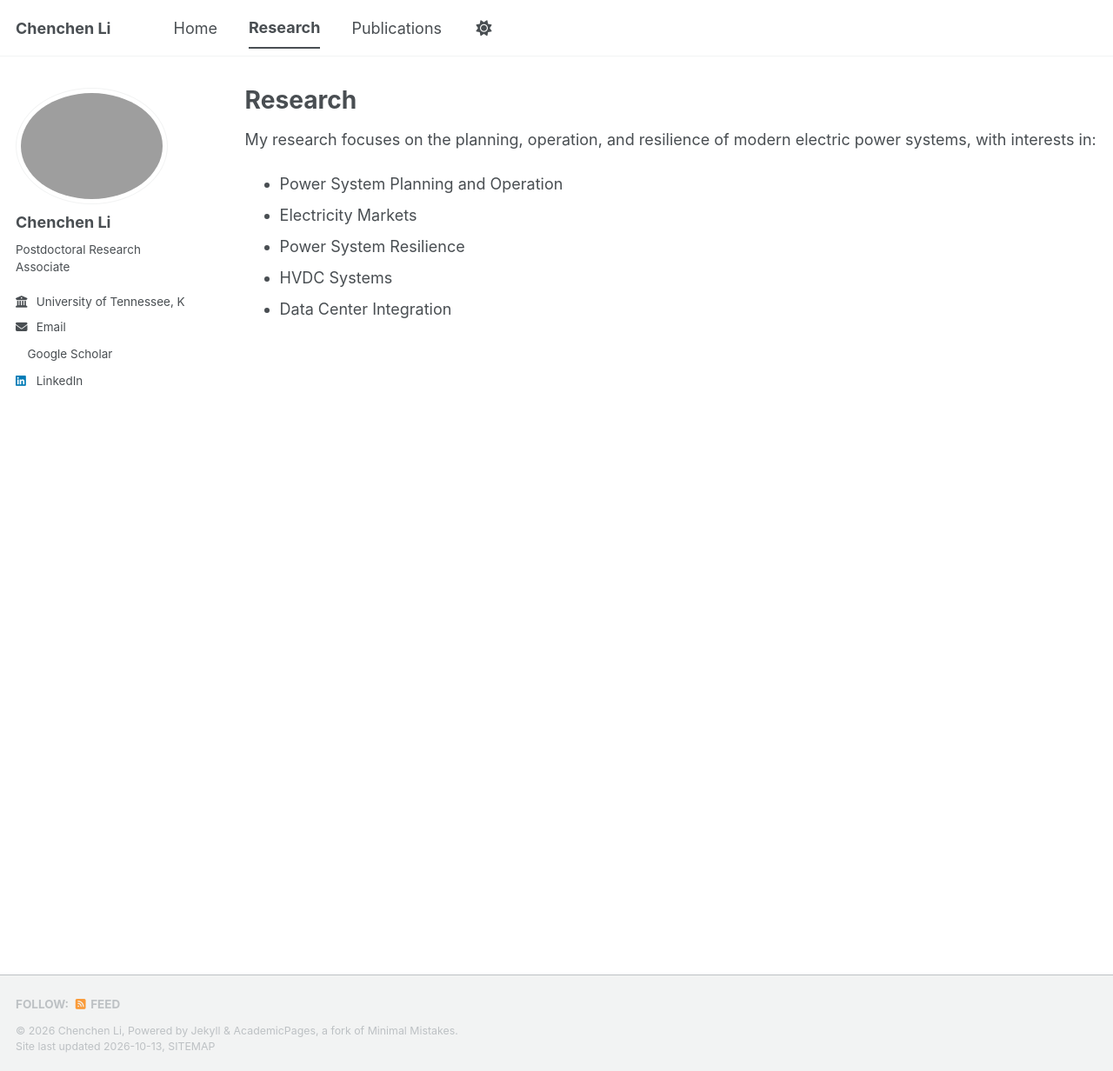
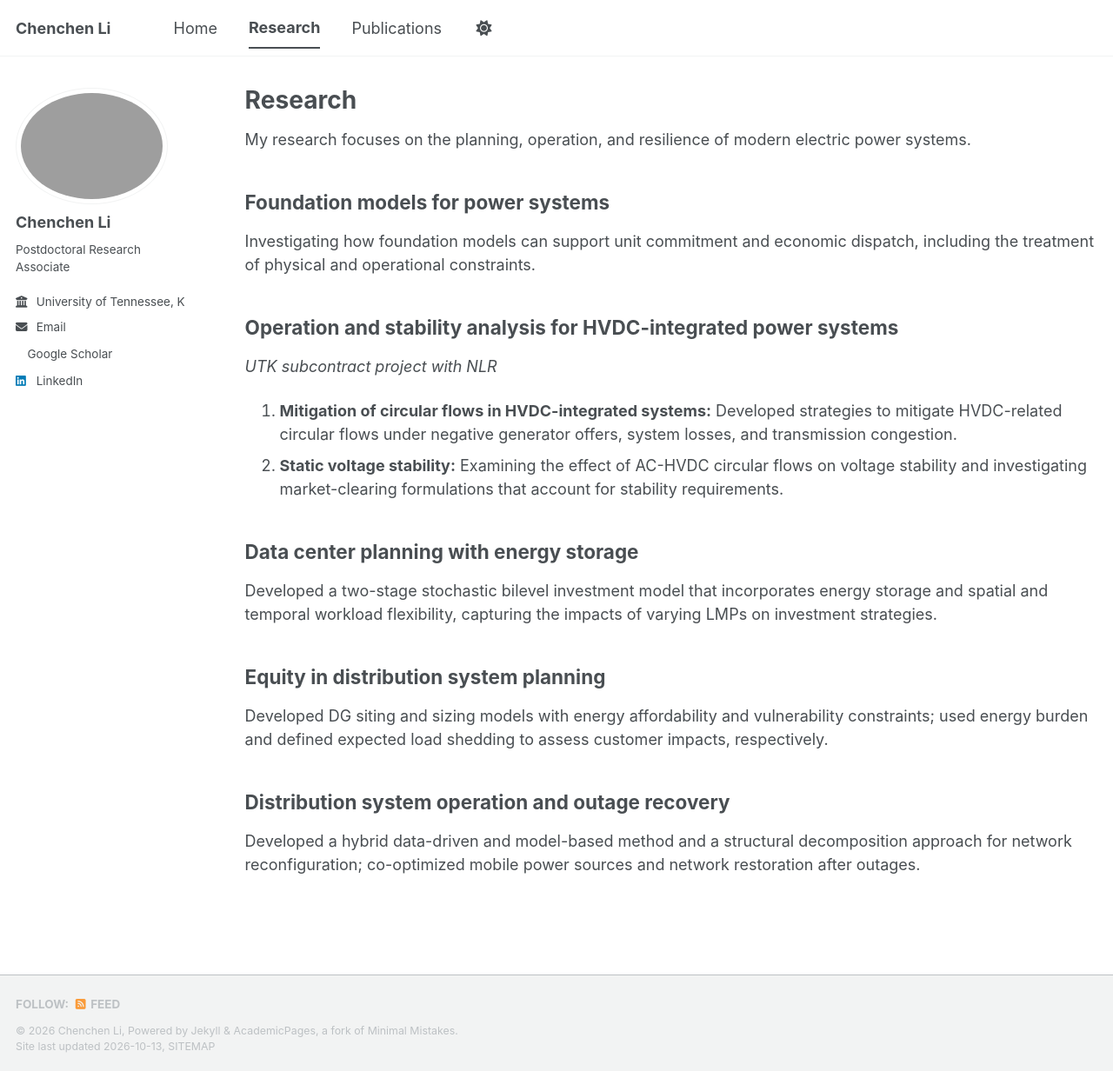
Before and after one commit to ChenchenLi123/academic-website-draft, a Jekyll site: the page built from _pages/research.md, in a window 1280 px wide and 1232 px high. Shown: the whole window at 87% size. Built offline with Jekyll 4.4.1, drawn with Linux system fonts in a browser that asks for light colours; a style sheet for code colours, icons or effects is not loaded.

Commit message:
Expand research page with five detailed research topics

```diff
--- a/_pages/research.md
+++ b/_pages/research.md
@@ -5,10 +5,27 @@ permalink: /research/
 author_profile: true
 ---
 
-My research focuses on the planning, operation, and resilience of modern electric power systems, with interests in:
+My research focuses on the planning, operation, and resilience of modern electric power systems.
 
-- Power System Planning and Operation
-- Electricity Markets
-- Power System Resilience
-- HVDC Systems
-- Data Center Integration
+## Foundation models for power systems
+
+Investigating how foundation models can support unit commitment and economic dispatch, including the treatment of physical and operational constraints.
+
+## Operation and stability analysis for HVDC-integrated power systems
+
+*UTK subcontract project with NLR*
+
+1. **Mitigation of circular flows in HVDC-integrated systems:** Developed strategies to mitigate HVDC-related circular flows under negative generator offers, system losses, and transmission congestion.
+2. **Static voltage stability:** Examining the effect of AC-HVDC circular flows on voltage stability and investigating market-clearing formulations that account for stability requirements.
+
+## Data center planning with energy storage
+
+Developed a two-stage stochastic bilevel investment model that incorporates energy storage and spatial and temporal workload flexibility, capturing the impacts of varying LMPs on investment strategies.
+
+## Equity in distribution system planning
+
+Developed DG siting and sizing models with energy affordability and vulnerability constraints; used energy burden and defined expected load shedding to assess customer impacts, respectively.
+
+## Distribution system operation and outage recovery
+
+Developed a hybrid data-driven and model-based method and a structural decomposition approach for network reconfiguration; co-optimized mobile power sources and network restoration after outages.
```
